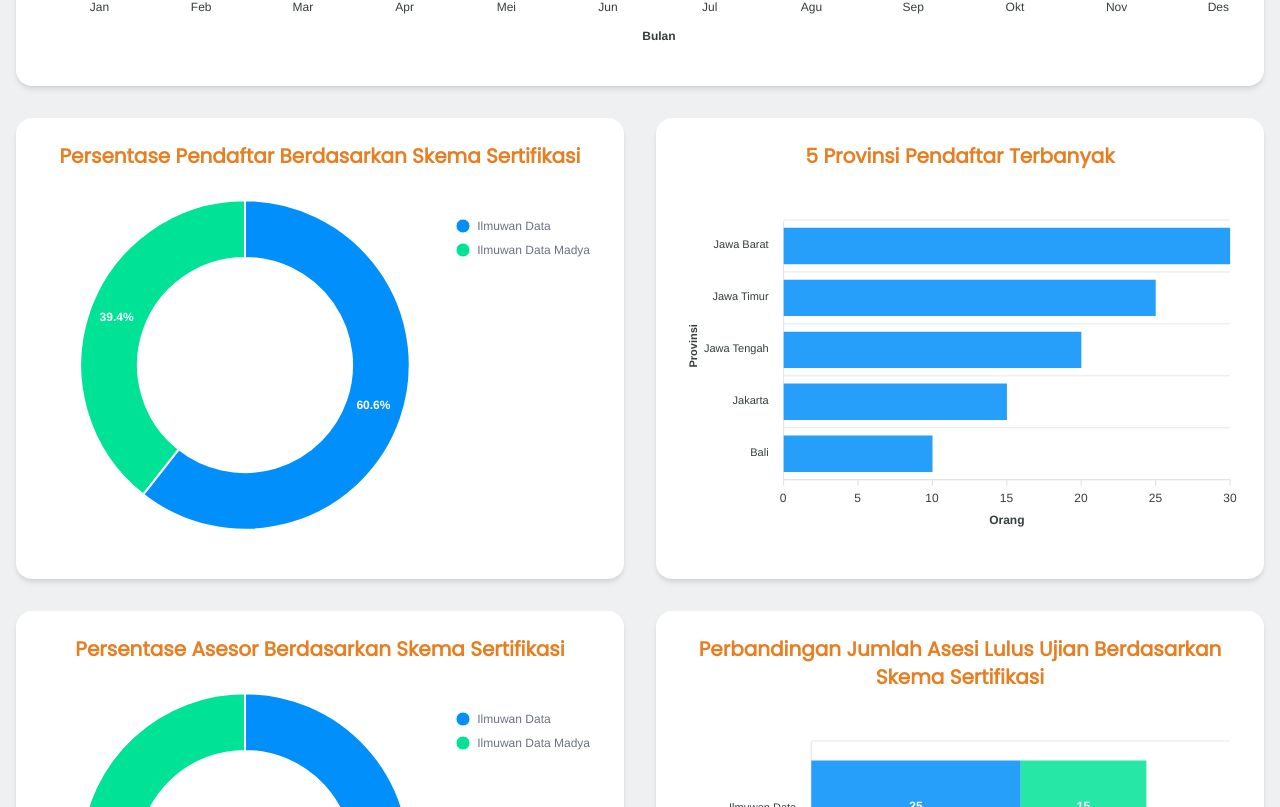
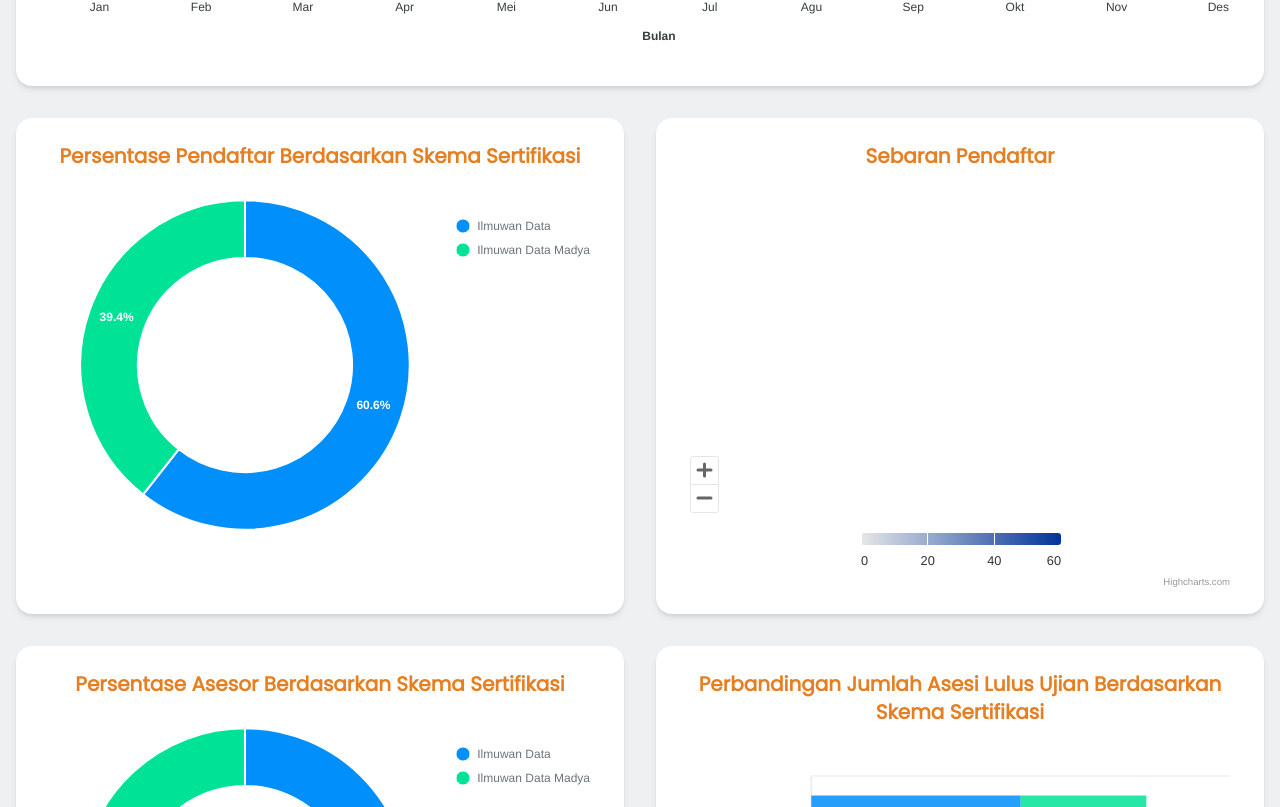
Before and after one commit to alfiansyrff/lsp-stis, a React (Vite) app: page /statistik in a window 1280 px wide. Shown: the part 713-1520 px from the top of the page. Built offline with nearby package versions, Linux system fonts and the light colour scheme.

Commit message:
feat: map chart

```diff
--- a/package.json
+++ b/package.json
@@ -17,6 +17,7 @@
     "@emotion/react": "^11.11.4",
     "@emotion/styled": "^11.11.5",
     "@fontsource/poppins": "^5.0.14",
+    "@highcharts/map-collection": "^2.2.0",
     "@mui/icons-material": "^5.15.18",
     "@mui/material": "^5.15.18",
     "aos": "^3.0.0-beta.6",
@@ -25,6 +26,8 @@
     "flowbite": "^2.3.0",
     "flowbite-react": "^0.9.0",
     "framer-motion": "^11.2.9",
+    "highcharts": "^11.4.3",
+    "highcharts-react-official": "^3.2.1",
     "lightgallery": "^2.7.2",
     "lodash": "^4.17.21",
     "midtrans-client": "^1.3.1",
--- a/src/pages/guest/Statistik.jsx
+++ b/src/pages/guest/Statistik.jsx
@@ -1,8 +1,15 @@
+
 import React, { useState, useEffect } from 'react';
+import Chart from 'react-apexcharts';
 import GuestLayout from '../layout/GuestLayout';
 import BreadCrumbs from '../../components/Breadcrumbs';
 import TitlePage from '../../components/TitlePage';
-import Chart from 'react-apexcharts';
+import Highcharts from 'highcharts';
+import HighchartsReact from 'highcharts-react-official';
+import HighchartsMap from 'highcharts/modules/map';
+import mapData from '@highcharts/map-collection/countries/id/id-all.geo.json';
+
+HighchartsMap(Highcharts);
 
 function Statistik() {
   const links = [
@@ -68,7 +75,6 @@ function Statistik() {
     },
   };
 
-  // Series for the line chart
   const lineChartSeries = [
     {
       name: 'Pengunjung',
@@ -76,8 +82,6 @@ function Statistik() {
     },
   ];
 
-
-  // Define the data and options for the donut chart
   const donutChartOptions = {
     chart: {
       type: 'donut',
@@ -98,8 +102,8 @@ function Statistik() {
 
   const donutChartSeries = [40, 26];
 
-   // Define the data and options for the donut chart
-   const donutChartOptions2 = {
+  // Define the data and options for the donut chart
+  const donutChartOptions2 = {
     chart: {
       type: 'donut',
     },
@@ -119,39 +123,81 @@ function Statistik() {
 
   const donutChartSeries2 = [10, 9];
 
-  // Define the data and options for the horizontal bar chart
-  const barChartOptions = {
+  const mapOptions = {
     chart: {
-      type: 'bar',
-      toolbar: {
-        show: false
+      map: mapData,
+    },
+    title: {
+      text: ''
+    },
+    subtitle: {
+      text: ''
+    },
+    mapNavigation: {
+      enabled: true,
+      buttonOptions: {
+        verticalAlign: 'bottom'
       }
     },
-    plotOptions: {
-      bar: {
-        horizontal: true
+    colorAxis: {
+      min: 0,
+      minColor: '#E6E7E8',
+      maxColor: '#003399'
+    },
+    tooltip: {
+      pointFormat: '{point.name}: {point.value}'
+    },
+    series: [{
+      data: [
+        { 'hc-key': 'id-ac', value: 11, name: 'Aceh' },
+        { 'hc-key': 'id-ba', value: 17, name: 'Bali' },
+        { 'hc-key': 'id-bb', value: 16, name: 'Bangka Belitung' },
+        { 'hc-key': 'id-bt', value: 14, name: 'Banten' },
+        { 'hc-key': 'id-be', value: 13, name: 'Bengkulu' },
+        { 'hc-key': 'id-yo', value: 40, name: 'DI Yogyakarta' },
+        { 'hc-key': 'id-jk', value: 38, name: 'DKI Jakarta' },
+        { 'hc-key': 'id-go', value: 39, name: 'Gorontalo' },
+        { 'hc-key': 'id-ja', value: 43, name: 'Jambi' },
+        { 'hc-key': 'id-jr', value: 30, name: 'Jawa Barat' },
+        { 'hc-key': 'id-jt', value: 25, name: 'Jawa Tengah' },
+        { 'hc-key': 'id-ji', value: 20, name: 'Jawa Timur' },
+        { 'hc-key': 'id-kb', value: 18, name: 'Kalimantan Barat' },
+        { 'hc-key': 'id-ks', value: 19, name: 'Kalimantan Selatan' },
+        { 'hc-key': 'id-kt', value: 44, name: 'Kalimantan Tengah' },
+        { 'hc-key': 'id-ki', value: 36, name: 'Kalimantan Timur' },
+        { 'hc-key': 'id-ku', value: 12, name: 'Kalimantan Utara' },
+        { 'hc-key': 'id-kr', value: 22, name: 'Kepulauan Riau' },
+        { 'hc-key': 'id-1024', value: 28, name: 'Lampung' },
+        { 'hc-key': 'id-ma', value: 30, name: 'Maluku' },
+        { 'hc-key': 'id-la', value: 41, name: 'Maluku Utara' },
+        { 'hc-key': 'id-nb', value: 31, name: 'Nusa Tenggara Barat' },
+        { 'hc-key': 'id-nt', value: 20, name: 'Nusa Tenggara Timur' },
+        { 'hc-key': 'id-pa', value: 34, name: 'Papua' },
+        { 'hc-key': 'id-ib', value: 23, name: 'Papua Barat' },
+        { 'hc-key': 'id-pe', value: 24, name: 'Papua Pegunungan' },
+        { 'hc-key': 'id-ps', value: 26, name: 'Papua Selatan' },
+        { 'hc-key': 'id-ri', value: 29, name: 'Riau' },
+        { 'hc-key': 'id-sr', value: 25, name: 'Sulawesi Barat' },
+        { 'hc-key': 'id-se', value: 42, name: 'Sulawesi Selatan' },
+        { 'hc-key': 'id-st', value: 33, name: 'Sulawesi Tengah' },
+        { 'hc-key': 'id-sg', value: 21, name: 'Sulawesi Tenggara' },
+        { 'hc-key': 'id-sw', value: 32, name: 'Sulawesi Utara' },
+        { 'hc-key': 'id-sb', value: 24, name: 'Sumatera Barat' },
+        { 'hc-key': 'id-sl', value: 29, name: 'Sumatera Selatan' },
+        { 'hc-key': 'id-su', value: 27, name: 'Sumatera Utara' },
+      ],
+      name: 'Pendaftar',
+      states: {
+        hover: {
+          color: '#e67e22'
+        }
+      },
+      dataLabels: {
+        enabled: true,
+        format: '{point.name}'
       }
-    },
-    dataLabels: {
-      enabled: false
-    },
-    xaxis: {
-      title: {
-        text: 'Orang'
-      },
-      categories: ['Jawa Barat', 'Jawa Timur', 'Jawa Tengah', 'Jakarta', 'Bali']
-    },
-    yaxis: {
-      title: {
-        text: 'Provinsi'
-      }
-    }
+    }]
   };
-
-  const barChartSeries = [{
-    name: 'Pendaftar',
-    data: [30, 25, 20, 15, 10] // Example data
-  }];
 
   const stackedBarOptions = {
     chart: {
@@ -168,9 +214,7 @@ function Statistik() {
     },
     xaxis: {
       categories: ['Ilmuwan Data', 'Ilmuwan Data Madya'],
-
     },
-
   };
 
   const stackedBarSeries = [
@@ -184,14 +228,12 @@ function Statistik() {
     }
   ];
 
-
   return (
     <GuestLayout>
       <BreadCrumbs links={links} />
       <TitlePage title={'Statistik dan Ringkasan'} desc={'Berisikan berbagai statistik dan ringkasan terkait website dan kegiatan sertifikasi LSP Polstat STIS'} />
 
       <div className='grid grid-cols-1 md:grid-cols-2 gap-8 max-w-7xl mx-auto px-4 my-10'>
-
         <div className="bg-white col-span-1 md:col-span-2 rounded-2xl p-6 shadow-md">
           <h2 className="font-bold mb-4 text-primaryOrange text-center text-xl mb-5">Jumlah Kunjungan Website</h2>
           <div className='flex flex-col md:flex-row items-center gap-2 md:gap-10 my-5'>
@@ -218,22 +260,23 @@ function Statistik() {
           <Chart options={donutChartOptions} series={donutChartSeries} type="donut" height={350} />
         </div>
 
-
         <div className="bg-white rounded-2xl p-6 shadow-md">
-          <h2 className="font-bold mb-4 text-primaryOrange text-center text-xl mb-5">5 Provinsi Pendaftar Terbanyak</h2>
-          <Chart options={barChartOptions} series={barChartSeries} type="bar" height={350} />
+          <h2 className="font-bold mb-4 text-primaryOrange text-center text-xl mb-5">Sebaran Pendaftar</h2>
+          <HighchartsReact
+            constructorType={'mapChart'}
+            highcharts={Highcharts}
+            options={mapOptions}
+          />
         </div>
 
         <div className="bg-white rounded-2xl p-6 shadow-md">
           <h2 className="font-bold mb-4 text-primaryOrange text-center text-xl mb-5">Persentase Asesor Berdasarkan Skema Sertifikasi</h2>
           <Chart options={donutChartOptions2} series={donutChartSeries2} type="donut" height={350} />
-
         </div>
 
         <div className="bg-white rounded-2xl p-6 shadow-md">
           <h2 className="font-bold mb-4 text-primaryOrange text-center text-xl mb-5">Perbandingan Jumlah Asesi Lulus Ujian Berdasarkan Skema Sertifikasi</h2>
           <Chart options={stackedBarOptions} series={stackedBarSeries} type="bar" height={350} />
-
         </div>
       </div>
     </GuestLayout>
```
Also changed, not shown: 1 other file (tests, documents, lock files or other folders).
